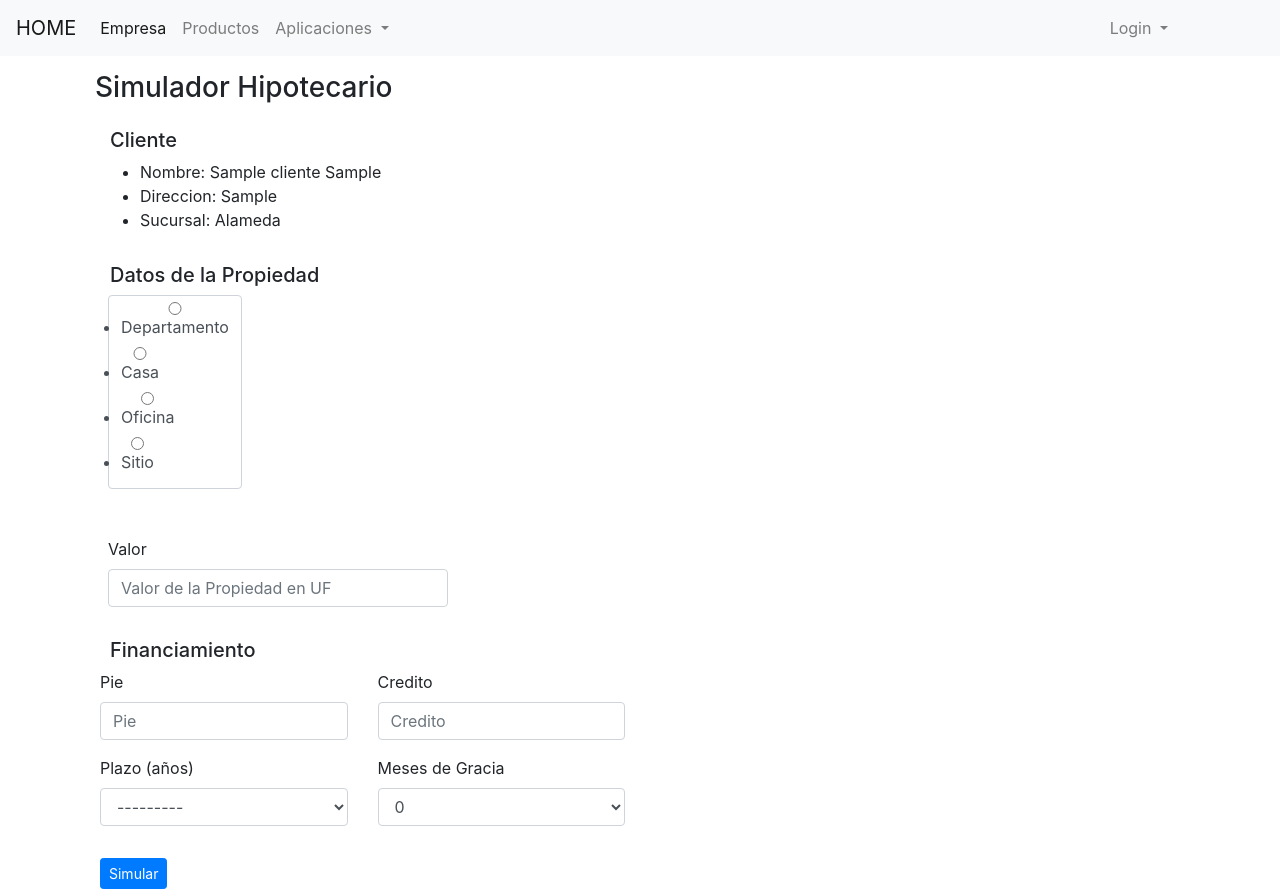
After one commit to flibedin/django-demo, a Django app: page /banco/hipotecario/1 in a window 1280 px wide. The commit adds this page. Run offline with Django 3.2, Linux system fonts and the light colour scheme; tables that the repository leaves empty hold one stand-in row (values such as "Sample post"); some libraries are stand-ins or nearby versions.

Commit message:
Se agrega simulador de credito Hipotecario que incluye un formulario complejo para ingreso de datos

```diff
--- a/banco/admin.py
+++ b/banco/admin.py
@@ -1,7 +1,8 @@
 from django.contrib import admin
-from banco.models import  Cliente, Transaccion
+from banco.models import  Cliente, Transaccion, Hipotecario
 
 
 # Register your models here.
 admin.site.register( Cliente )
 admin.site.register( Transaccion )
+admin.site.register( Hipotecario )
--- a/banco/forms.py
+++ b/banco/forms.py
@@ -1,8 +1,8 @@
 from django import forms
-from banco.models import Transaccion
+from banco.models import Transaccion, Hipotecario
 
 # este form lo utilizo para la consulta de transacciones
-class TransaccionForm( forms.ModelForm):
+class TransaccionForm(forms.ModelForm):
 
     class Meta():
         model = Transaccion
@@ -15,3 +15,41 @@ class TransaccionForm( forms.ModelForm):
         self.fields['cliente'].required = False
         self.fields['fecha'].required = False
         self.fields['tipo'].required = False
+
+
+class HipotecarioForm(forms.ModelForm):
+
+    class Meta():
+        model = Hipotecario
+        fields = ( 'propiedad', 'valor', 'pie', 'credito', 'plazo', 'gracia')
+        widgets = {'propiedad': forms.RadioSelect, 'moneda': forms.RadioSelect }
+        labels = {'gracia': 'Meses de Gracia',  'plazo': 'Plazo (años)'}
+        placeholder = { 'valor': 'Valor de la Propiedad (UF)'}
+
+    def clean_valor(self):
+        valor = self.cleaned_data.get('valor')
+        if valor < 500:
+            raise forms.ValidationError("La propiedad no puede costar menos de 500 UF")
+
+        return valor
+
+
+    # este metodo ilustra una validación a nivel de formulario
+    def clean(self):
+        cleaned_data = super().clean()
+        pie = cleaned_data.get('pie')
+        credito = cleaned_data.get('credito')
+
+        if pie < credito * 0.2:
+            self.add_error( 'pie', 'El pie no puede ser inferior al 20% del credito')
+
+        '''
+        if valor != pie + credito:
+            self.add_error( 'pie', 'La suma del credito mas el pie debe ser igual al valor de la propiedad')
+            self.add_error('credito', 'La suma del credito mas el pie debe ser igual al valor de la propiedad')
+            self.add_error('valor', 'La suma del credito mas el pie debe ser igual al valor de la propiedad')
+
+            raise forms.ValidationError(
+                'La suma del credito mas el pie debe ser igual al valor de la propiedad'
+            )
+        '''
--- a/banco/models.py
+++ b/banco/models.py
@@ -1,6 +1,8 @@
 from django.db import models
+from django.core.exceptions import ValidationError
 
 Sucursales = ( ('01', 'Alameda'), ('02', 'Providencia'), ('03', 'Las Condes'), ('04', 'Vitacura'))
+
 
 # Create your models here.
 class Cliente(models.Model):
@@ -26,3 +28,46 @@ class Transaccion(models.Model):
 
     def __str__(self):
         return "TX {} {}".format(self.fecha, self.pk)
+
+
+class Hipotecario(models.Model):
+    tipo_propiedad = (
+        ('D', 'Departamento'),
+        ('C', 'Casa'),
+        ('O', 'Oficina'),
+        ('S', 'Sitio'),
+    )
+
+    tipo_moneda = (
+        ('U', 'UF'),
+        ('$', 'Pesos')
+
+    )
+
+    # meses de gracia 0-11
+    mes_gracia = [(i, i) for i in range(12)]
+
+    # plazo
+    plazo_credito = ( (5, '5'), (8, '8'), (10, '10'), (12, '12'), (15, '15'), (20, '20'))
+
+    cliente = models.ForeignKey(Cliente, on_delete=models.CASCADE)
+    propiedad = models.CharField(max_length=1,choices=tipo_propiedad, default=None)
+    valor = models.PositiveIntegerField()
+    pie = models.PositiveIntegerField()
+    credito = models.PositiveIntegerField()
+    plazo = models.PositiveIntegerField(choices=plazo_credito)
+    gracia = models.PositiveIntegerField(choices=mes_gracia, default=0)
+    moneda = models.CharField(max_length=1,choices=tipo_moneda, default='U')
+    tasa = models.DecimalField(max_digits=4, decimal_places=2)
+    fecha = models.DateField()
+    cuota = models.DecimalField(max_digits=8, decimal_places=2)
+
+    def __str__(self):
+        return "HIP {} {}".format(self.cliente, self.fecha)
+
+    # este metodo ilustra una validación a nivel de modelo de datos
+    def save(self, *args, **kwargs):
+        if self.pie + self.credito != self.valor:
+            raise ValidationError('La suma del credito mas el pie debe ser igual al valor de la propiedad')
+        else:
+            super(Hipotecario, self).save(*args, **kwargs)
--- /dev/null
+++ b/banco/templates/hipotecario.html
@@ -0,0 +1,81 @@
+{% extends "base.html" %}
+{% load bootstrap4 %}
+{% bootstrap_messages %}
+
+{% block body_block %}
+
+<h3>Simulador Hipotecario</h3>
+
+    <div class="container" >
+
+     {% bootstrap_form_errors form %}
+
+    <h5>Cliente</h5>
+        <ul>
+        <li>Nombre: {{ cliente.nombre  }}  {{ cliente.apellido }} </li>
+        <li>Direccion:  {{ cliente.direccion }} </li>
+            <li>Sucursal:  {{ cliente.get_sucursal_display }} </li>
+
+        </ul>
+
+    <form  method="post" autocomplete="off">
+        {% csrf_token %}
+
+
+        <h5>Datos de la Propiedad</h5>
+
+        <div class="row ml-2">
+
+        {% bootstrap_field form.propiedad show_label=False form_group_class="form-check form-check-inline" %}
+        </div>
+        <div class="row pt-3">
+            <div class= "col-sm-4 ml-2">
+
+            {% bootstrap_field form.valor placeholder='Valor de la Propiedad en UF' layout='horizontal'%}
+            </div>
+        </div>
+
+        <h5>Financiamiento</h5>
+
+        <div class="row">
+                <div class="col-sm-3">
+                    {% bootstrap_field form.pie  %}
+                </div>
+                <div class="col-sm-3">
+                 {% bootstrap_field form.credito  %}
+                </div>
+        </div>
+        <div class="row">
+                <div class="col-sm-3">
+                    {% bootstrap_field form.plazo %}
+                </div>
+                <div class="col-sm-3">
+                    {% bootstrap_field form.gracia  %}
+                </div>
+            </div>
+
+        <button type="submit" id="simular" class="btn btn-primary btn-sm mt-3">Simular</button>
+    </form>
+    </div>
+
+<script>
+
+$(document).ready(function(){
+
+    $("#simular").click(function() {
+
+        valor = parseInt($("#id_valor").val())
+        credito = parseInt($("#id_credito").val())
+        pie = parseInt($("#id_pie").val())
+
+        if (valor != credito + pie) {
+            alert("JS: El valor de la propiedad debe ser igual al pie mas el monto del credito");
+            return( false );
+             }
+        else
+            $("form").submit();
+    });
+});
+
+</script>
+{% endblock %}
--- a/banco/urls.py
+++ b/banco/urls.py
@@ -6,6 +6,8 @@ app_name = 'banco'
 urlpatterns = [
     path('', views.ClienteList.as_view(), name='list'),
     path('query/', views.Query, name='query'),
-    path( '<int:pk>', views.BancoDetailView.as_view(), name='detail'),
+    path('<int:pk>', views.BancoDetailView, name='detail'),
+    path('pdf/<int:pk>', views.BancoPDF, name='cliente_pdf'),
+    path('hipotecario/<int:pk>', views.HipotecarioView, name='hipotecario'),
 
-    ]
+]
--- a/banco/views.py
+++ b/banco/views.py
@@ -2,11 +2,19 @@ from django.shortcuts import render
 from django.views.generic import (
             View, TemplateView, ListView, DetailView,
             CreateView, UpdateView, DeleteView)
-from banco.models import Cliente, Transaccion
-from banco.forms import TransaccionForm
+from banco.models import Cliente, Transaccion, Hipotecario
+from banco.forms import TransaccionForm, HipotecarioForm
 from django.core.paginator import Paginator
 from django.core import serializers
 from . import models
+from ProTwo.utils import render_to_pdf
+from django.http import HttpResponse, HttpResponseRedirect, Http404
+import datetime
+from django.urls import reverse
+from django import forms
+from django.contrib import messages
+from django.core.exceptions import ValidationError
+
 
 
 class ClienteList( ListView ):
@@ -15,11 +23,33 @@ class ClienteList( ListView ):
     model = Cliente
     paginate_by = 10
 
-class BancoDetailView( DetailView ):
-    context_object_name = 'cliente'
-    model = models.Cliente
-    template_name = 'cliente_detail.html'
+def BancoDetailView( request, pk):
 
+    # obtengo el cliente
+    clt = Cliente.objects.get(pk=pk)
+
+    # y el detalle de transacciones
+    trx = Transaccion.objects.filter(cliente=clt)
+
+    return render( request, "cliente_detail.html", context={ 'cliente': clt, 'tlist': trx, 'pk': pk} )
+
+def BancoPDF( request, pk):
+
+    # obtengo el cliente
+    clt = Cliente.objects.get(pk=pk)
+
+    # y el detalle de transacciones
+    trx = Transaccion.objects.filter(cliente=clt)
+
+
+    context = {
+        'cliente': clt,
+        'tlist': trx,
+        'pk': pk
+        }
+
+    pdf = render_to_pdf('cliente_pdf.html', context)
+    return HttpResponse(pdf, content_type='application/pdf')
 
 # este es un ejemplo de Query en base distintos campos y una grilla paginada con los resultados
 def Query(request):
@@ -77,3 +107,54 @@ def Query(request):
     context = { 'form': form, 'txs': transacciones, 'is_paginated': is_paginated,
         'page_obj': transacciones, 'paginator': paginator }
     return render( request, "query.html", context=context )
+
+def HipotecarioView(request, pk):
+
+    # obtengo el cliente
+    try:
+        clt = Cliente.objects.get(pk=pk)
+    except Cliente.DoesNotExist:
+        raise Http404("Cliente no existe")
+
+    if request.method == 'POST':
+        form = HipotecarioForm(request.POST)
+        if form.is_valid():
+            h = Hipotecario()
+            h.cliente = clt
+            h.propiedad = form.cleaned_data['propiedad']
+            h.valor = form.cleaned_data['valor']
+            h.pie = form.cleaned_data['pie']
+            h.credito = form.cleaned_data['credito']
+            h.plazo = form.cleaned_data['plazo']
+            h.gracia = form.cleaned_data['gracia']
+            h.moneda = 'U'
+            h.tasa = 3.44
+            h.fecha = datetime.datetime.now()
+
+            # Calculo la cuota
+            h.cuota = valorCuota( h.credito, h.tasa, h.plazo )
+
+            # guardo el resultado de la simulación
+            try:
+                h.save()
+            except ValidationError as e:
+                form.add_error(None, e.message)
+                return render(request, "hipotecario.html", context={'form': form, 'cliente': clt})
+
+
+
+            # despliego el resultado
+            return render(request, "res_hipotecario.html", {'h': h, 'pk': pk })
+    else:
+        form = HipotecarioForm()
+
+    context = {'form': form , 'cliente': clt}
+
+    return render(request, "hipotecario.html", context=context)
+
+
+def valorCuota(principal,interest_rate,duration):
+    n = duration*12             #total number of months
+    r = interest_rate/(100*12) #interest per month
+    monthly_payment = principal*((r*((r+1)**n))/(((r+1)**n)-1)) #formula for compound interest applied on mothly payments.
+    return monthly_payment
--- a/security/templates/user_edit.html
+++ b/security/templates/user_edit.html
@@ -20,7 +20,6 @@
 
 
              <input type="file" class="btn btn-primary btn-sm mt-3" name="profile_pic" style="display:none"; accept="image/*" id="file" />
-
 
              <button type="submit" class="btn btn-primary btn-sm mt-3">Grabar</button>
              <input class="btn btn-primary ml-3 mt-3 btn-sm" type=button value="Cancelar" onClick="javascript:history.go(-1);">
```
Also changed, not shown: ProTwo/utils.py (added, +14 -0 lines), banco/templates/cliente_detail.html (+33 -3 lines), banco/templates/res_hipotecario.html (added, +29 -0 lines), security/tests.py (+8 -6 lines).
